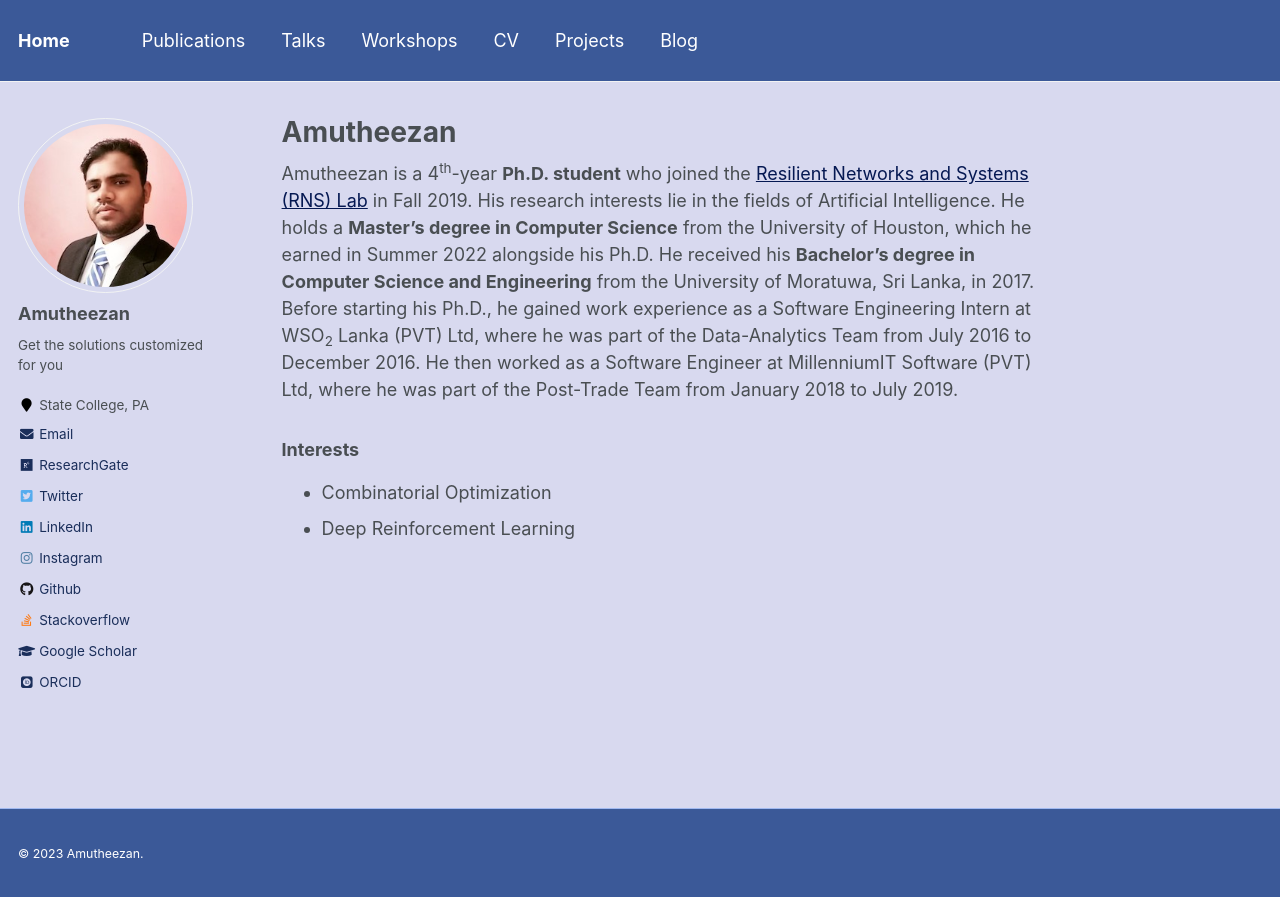
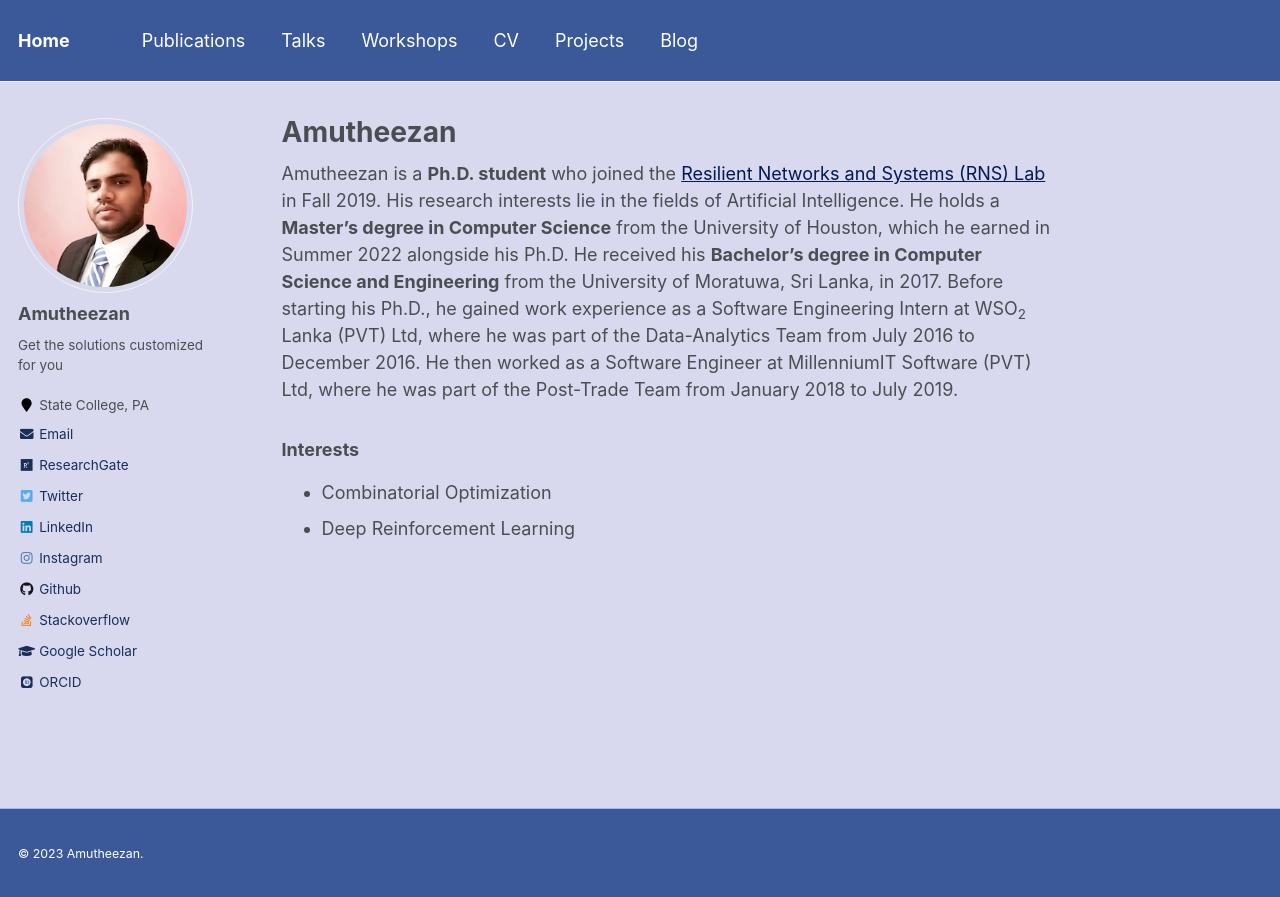
Before and after one commit to Amutheezan/amutheezan.github.io, a Jekyll site: the page built from _pages/about.md, in a window 1280 px wide. Shown: the top 897 px of the page. Built offline with Jekyll 4.4.1, drawn with Linux system fonts in a browser that asks for light colours; some web fonts are replaced.

Commit message:
Update about.md

```diff
--- a/_pages/about.md
+++ b/_pages/about.md
@@ -8,7 +8,7 @@ redirect_from:
   - /about.html
 ---
 
-Amutheezan is a 4<sup>th</sup>-year **Ph.D. student** who joined the [Resilient Networks and Systems (RNS) Lab](https://aronlaszka.com/) in Fall 2019.
+Amutheezan is a **Ph.D. student** who joined the [Resilient Networks and Systems (RNS) Lab](https://aronlaszka.com/) in Fall 2019.
 His research interests lie in the fields of Artificial Intelligence. He holds a **Master's degree in Computer Science** from the University of Houston, which he earned in Summer 2022 alongside his Ph.D. He received his **Bachelor's degree in Computer Science and Engineering** from the University of Moratuwa, Sri Lanka, in 2017. Before starting his Ph.D., he gained work experience as a Software Engineering Intern at WSO<sub>2</sub> Lanka (PVT) Ltd, where he was part of the Data-Analytics Team from July 2016 to December 2016. He then worked as a Software Engineer at MillenniumIT Software (PVT) Ltd, where he was part of the Post-Trade Team from January 2018 to July 2019.
 
 ### Interests
```
